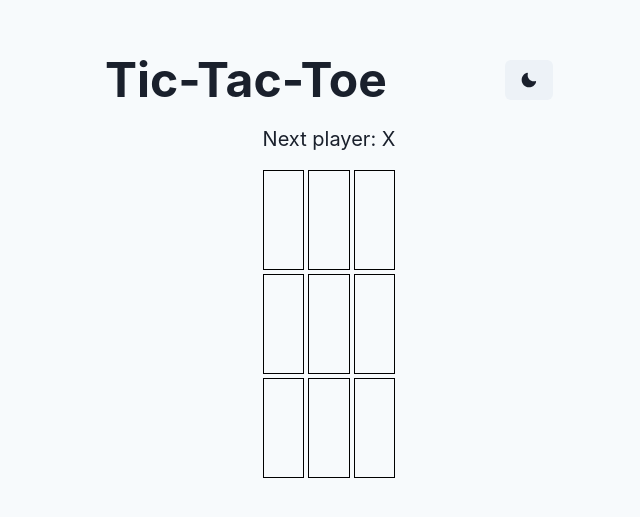
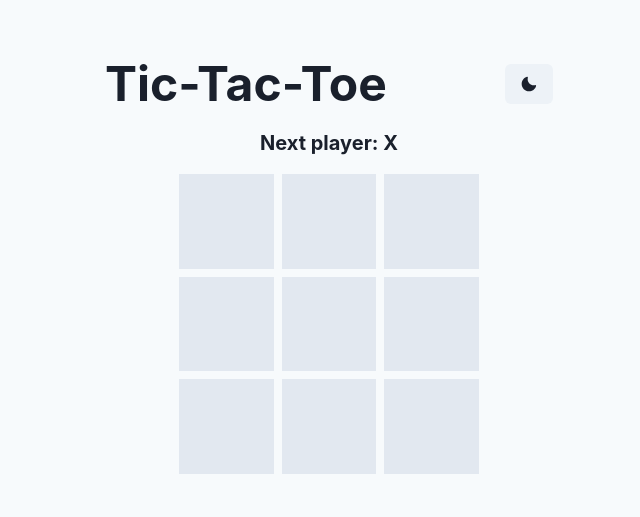
Before and after one commit to Mellbourn/tic-tac-toe, a React (Create React App) app: page / in a window 1280 px wide. Shown: the part 133-650 px from the top of the page, without its empty margins (311-951 px from the left). Built offline with nearby package versions, Linux system fonts and the light colour scheme.

Commit message:
better layout

```diff
--- a/src/components/Board.tsx
+++ b/src/components/Board.tsx
@@ -1,9 +1,15 @@
-import { Box, Grid, GridItem, Text } from "@chakra-ui/react";
+import { Box, Grid, GridItem, Text, useColorModeValue } from "@chakra-ui/react";
 import React, { useState } from "react";
 
 const Board: React.FC = () => {
   const [squares, setSquares] = useState(Array(9).fill(null));
   const [isXNext, setIsXNext] = useState(true);
+
+  // Using useColorModeValue inside the component body to set variables
+  const squareBg = useColorModeValue("gray.200", "gray.700");
+  const squareHoverBg = useColorModeValue("gray.300", "gray.600");
+  const xColor = "teal.500";
+  const oColor = "pink.500";
 
   const handleClick = (index: number) => {
     if (squares[index] || calculateWinner(squares)) return;
@@ -17,13 +23,16 @@ const Board: React.FC = () => {
     return (
       <GridItem
         w="100%"
-        h="100px"
-        border="1px solid black"
+        h="100%"
+        bg={squareBg}
         display="flex"
         alignItems="center"
         justifyContent="center"
-        fontSize="2xl"
+        fontSize="3xl"
+        fontWeight="bold"
+        color={squares[index] === "X" ? xColor : oColor}
         onClick={() => handleClick(index)}
+        _hover={{ cursor: "pointer", bg: squareHoverBg }}
       >
         {squares[index]}
       </GridItem>
@@ -37,10 +46,18 @@ const Board: React.FC = () => {
 
   return (
     <Box>
-      <Text mb={4} fontSize="xl">
+      <Text mb={4} fontSize="xl" fontWeight="bold" textAlign="center">
         {status}
       </Text>
-      <Grid templateColumns="repeat(3, 1fr)" gap={1}>
+      <Grid
+        templateColumns="repeat(3, 1fr)"
+        templateRows="repeat(3, 1fr)"
+        gap={2}
+        w={{ base: "260px", md: "300px" }}
+        h={{ base: "260px", md: "300px" }}
+        maxW="100%"
+        maxH="100%"
+      >
         {Array(9)
           .fill(null)
           .map((_, i) => renderSquare(i))}
```
